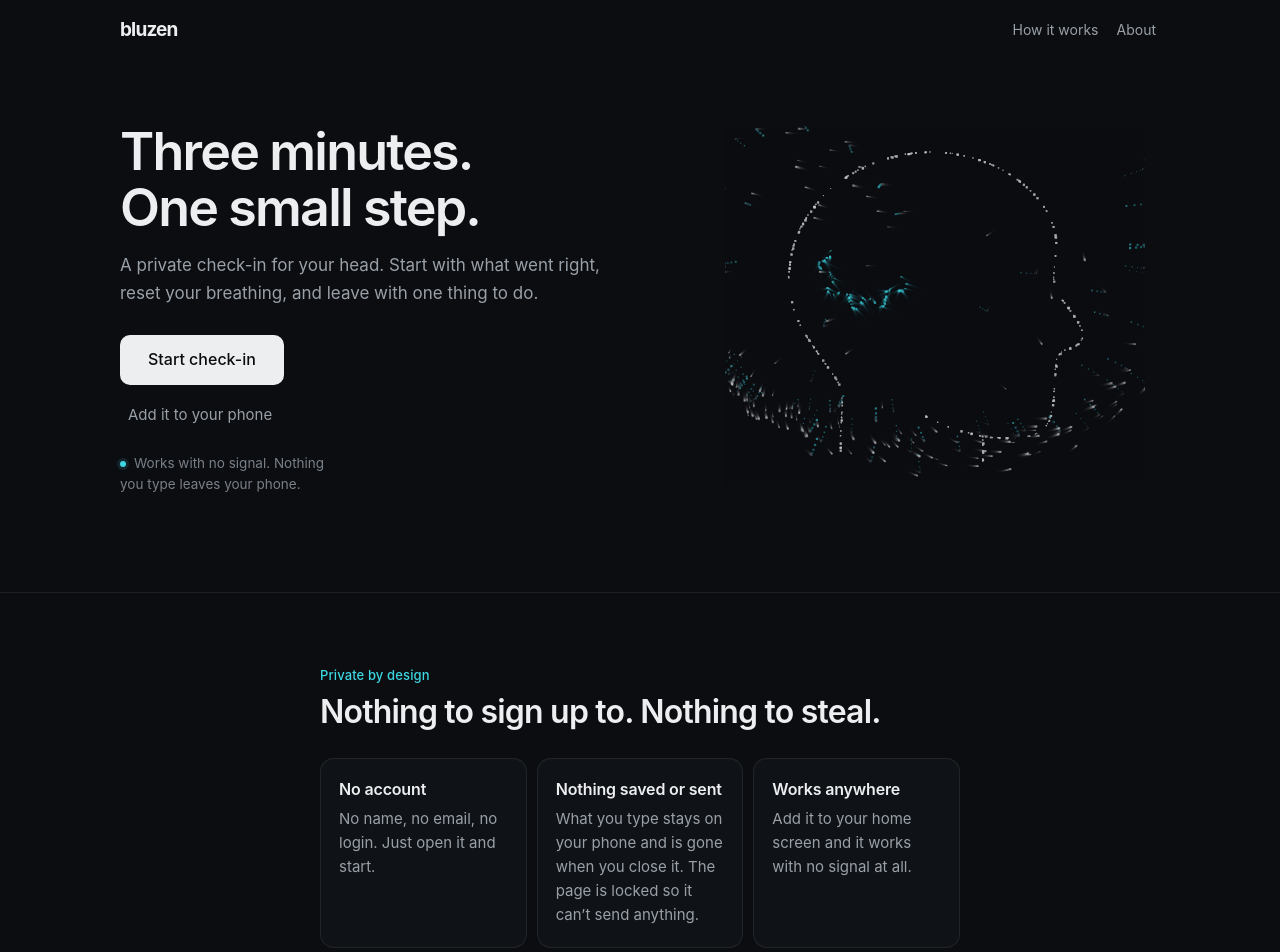
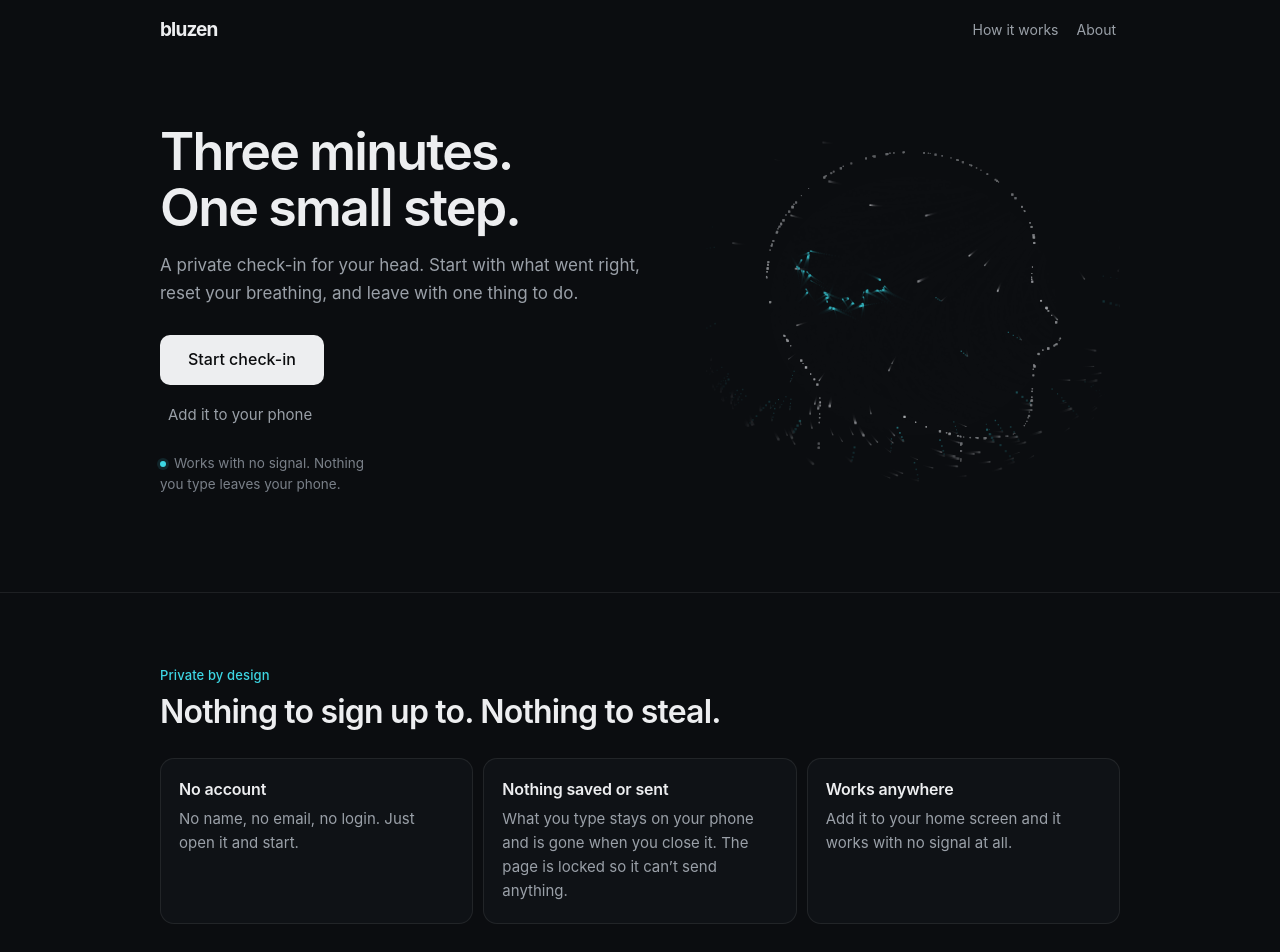
Before and after one commit to darraghkearney123-code/Bluzen, a plain HTML site: page index.html in a window 1280 px wide. Shown: the top 952 px of the page. Drawn offline with Linux system fonts and the light colour scheme.

Commit message:
Polish: laptop alignment, softer swarm edges, transparent trails
- Home page: sections, header and hero share one left edge on wide screens,
  with reading lines kept to a comfortable width.
- Murmuration canvases fade out softly at the edges instead of a hard box.
- Home page swarm leaves transparent trails, so no dark oval shows.

Co-Authored-By: Claude Opus 5.5 <noreply@anthropic.com>
Claude-Session: https://claude.ai/code/session_014ZdHZRg69Zk8r8htrs6q3J

```diff
--- a/index.html
+++ b/index.html
@@ -56,8 +56,16 @@ a.more{color:var(--text);text-decoration:underline;text-decoration-color:var(--l
   .hero-in .actions{align-items:flex-start}
   h1{font-size:56px}
 }
-@media (min-width:900px){section.block{padding:96px 0}}
-.stage canvas{display:block;width:100%;height:100%}
+@media (min-width:900px){
+  section.block{padding:96px 0}
+  /* line every section up with the hero's left edge, and keep reading lines comfortable */
+  .hero-in{max-width:1000px}
+  header.top{max-width:1000px}
+  section.block .wrap,footer .wrap{max-width:1000px}
+  section.block .wrap > p,section.block .wrap > h2,section.block .wrap > .steps,section.block .wrap > .about,footer .wrap > *{max-width:680px}
+  .facts,.phones{max-width:none}
+}
+.stage canvas{display:block;width:100%;height:100%;-webkit-mask-image:radial-gradient(ellipse 54% 56% at 50% 50%,#000 52%,transparent 100%);mask-image:radial-gradient(ellipse 54% 56% at 50% 50%,#000 52%,transparent 100%)}
 h1{font-size:clamp(32px,8vw,52px);line-height:1.08;font-weight:600;letter-spacing:-.035em;text-wrap:balance;margin-top:8px}
 .lede{margin:16px auto 0;max-width:30em;color:var(--muted);font-size:17px;text-wrap:pretty}
 .actions{display:flex;flex-direction:column;align-items:center;gap:10px;margin-top:28px}
@@ -287,7 +295,7 @@ function frame(now) {
   const v1 = 7; a1 += v1 * dt;
   const sx = SM.x + Math.cos(AX) * gap, sy = SM.y + Math.sin(AX) * gap;
   if (locked) { const m = L + 180 - PITCH / 2 - (a1 - L) * RATIO; a2 += (m - a2) * 0.12; } else a2 += -v1 * RATIO * dt;
-  ctx.fillStyle = 'rgba(11,13,16,0.2)'; ctx.fillRect(0, 0, W, H);
+  ctx.globalCompositeOperation = 'destination-out'; ctx.fillStyle = 'rgba(0,0,0,0.2)'; ctx.fillRect(0, 0, W, H); ctx.globalCompositeOperation = 'source-over';
   for (const p of P) {
     if (p.home) {
       let tx, ty;
@@ -314,7 +322,6 @@ const io = 'IntersectionObserver' in window ? new IntersectionObserver(es => { v
 if (io) io.observe(cv);
 document.addEventListener('visibilitychange', () => { visible = !document.hidden; go(); });
 let rt = 0; window.addEventListener('resize', () => { clearTimeout(rt); rt = setTimeout(size, 120); });
-ctx.fillStyle = '#0B0D10'; ctx.fillRect(0, 0, W, H);
 go();
 })();
 </script>
```
Also changed, not shown: direction/index.html (+1 -1 lines).
